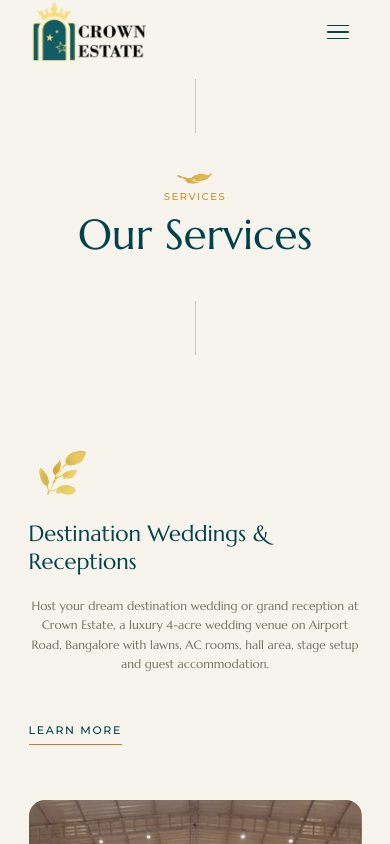
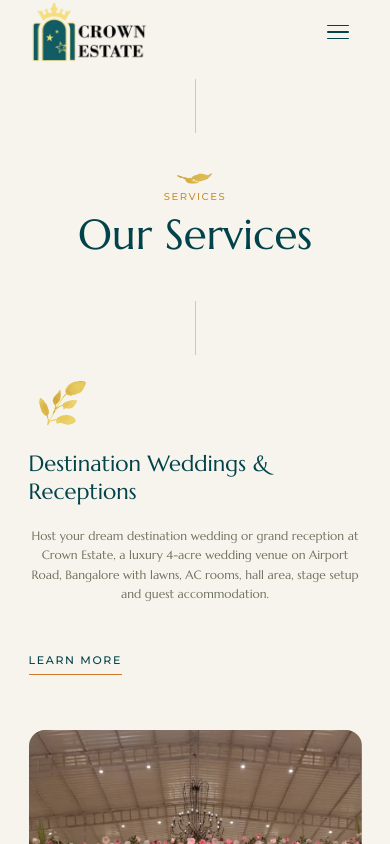
Before and after one commit to vedavyas8688/Crown-Estate, a React (Vite) app: page /services in a window 390 px wide. Shown: the top 844 px of the page. Built offline with nearby package versions, Linux system fonts and the light colour scheme.

Commit message:
new changes

```diff
--- a/src/pages/ServicesPage.jsx
+++ b/src/pages/ServicesPage.jsx
@@ -29,7 +29,7 @@ export default function ServicesPage() {
 
       {/* ============ 1. Destination Weddings — text left, image right ============ */}
       <div className="section first">
-        <div className="content">
+        <div className="content service1-responsiveness">
           <div className="w-layout-grid grid-2-columns">
             <div className="block-text" data-reveal>
               <img src="/images/service_icon_1.png" loading="lazy" width="69" alt="" className="icon-flower" />
--- a/src/styles/globals.css
+++ b/src/styles/globals.css
@@ -1233,6 +1233,19 @@ ul.w-commerce-commercecartoptionlist {
   }
 }
 
+/* ---- service page 1st service  —   */
+@media (max-width: 767px) {
+  .service1-responsiveness{
+    margin-top: -70px;
+  }
+}
+
+@media (max-width: 479px) {
+  .service1-responsiveness {
+    margin-top: -70px;
+  }
+}
+
 /* ---- service page 3rd service  —   */
 @media (max-width: 767px) {
   .service3-responsiveness{
```
